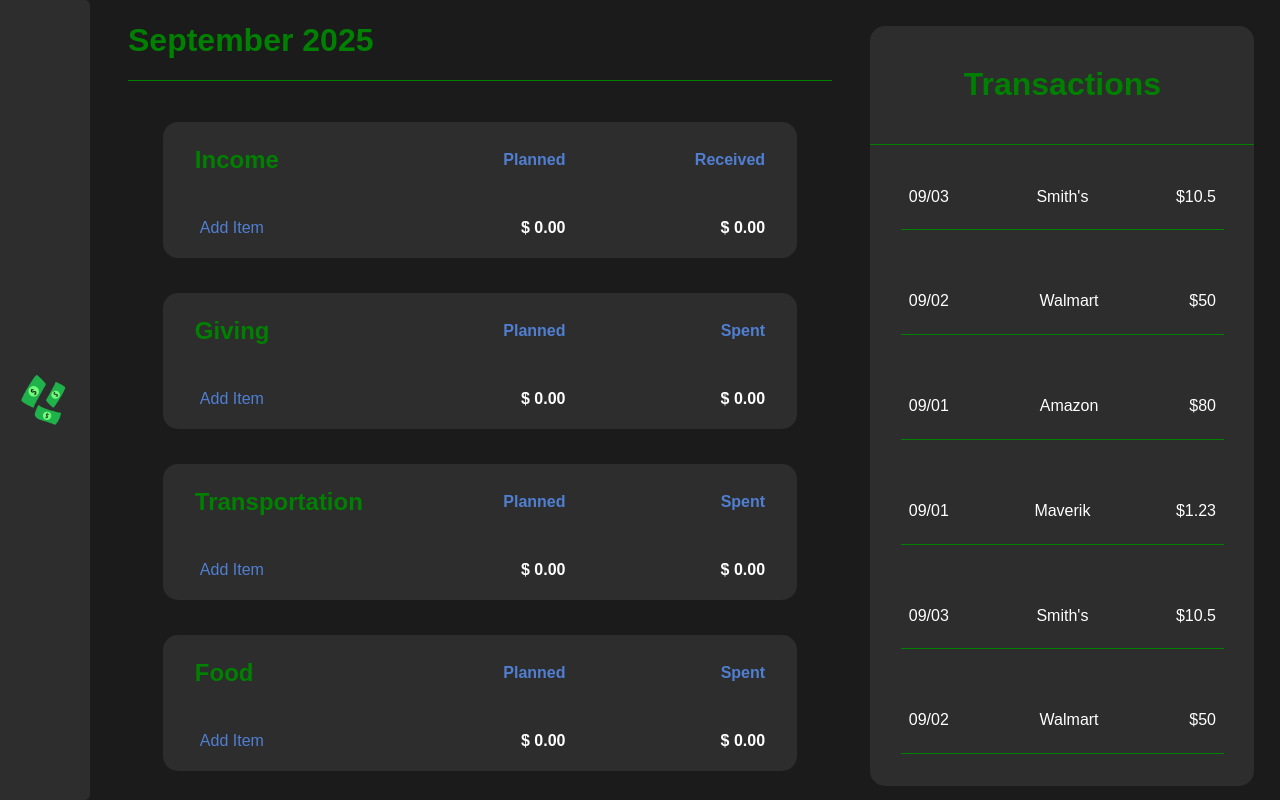
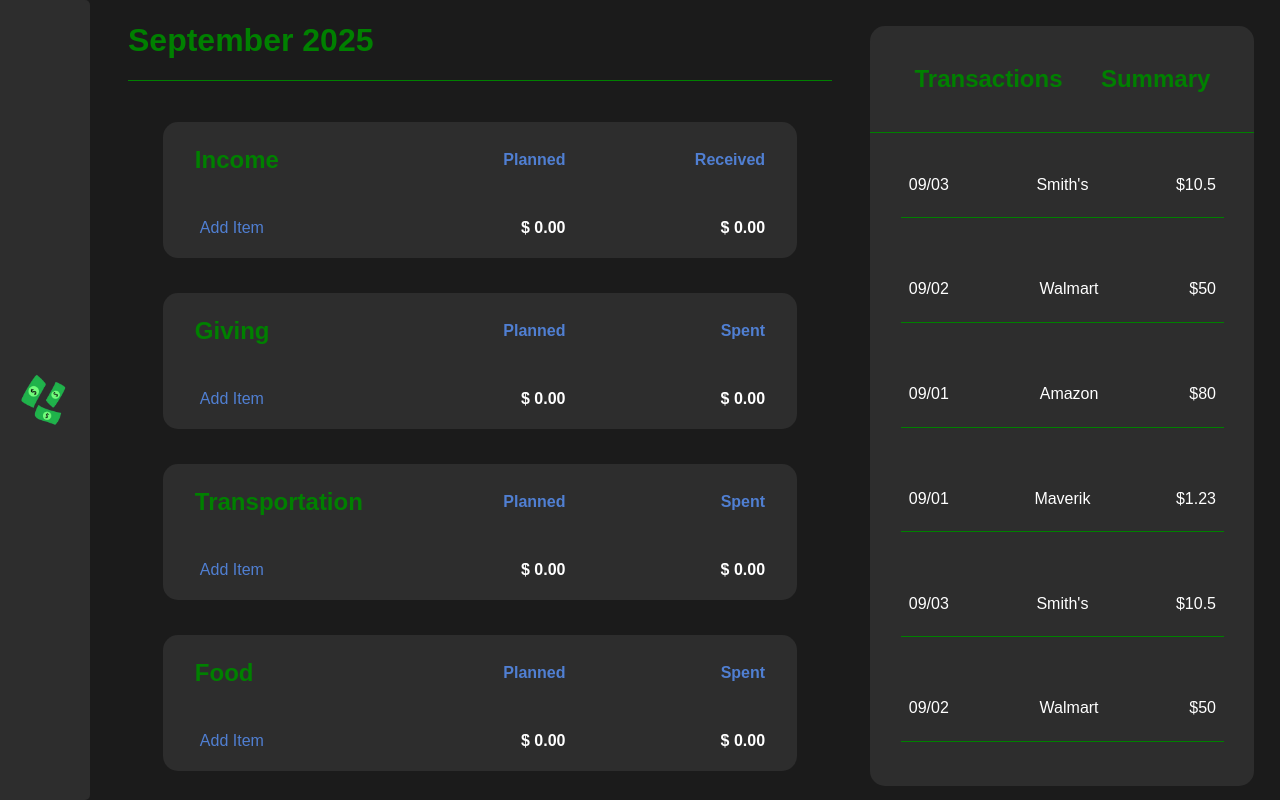
Before and after one commit to ethanmcallister/MacDollarTracker, a React (Vite) app: page / in a window 1280 px wide. Shown: the top 800 px of the page. Built offline with nearby package versions, Linux system fonts and the light colour scheme.

Commit message:
Refactor TransactionSection to SummarySection, add component TransactionList that gives a separate component showing the list of transactions.

```diff
--- a/src/App.jsx
+++ b/src/App.jsx
@@ -1,11 +1,9 @@
 import { useState } from 'react'
-import reactLogo from './assets/react.svg'
-import viteLogo from '/vite.svg'
 
 import './App.css'
 import Menu from './LeftMenu/Menu.jsx'
 import Budget from './BudgetSection/Budget.jsx'
-import TransactionSection from './TransactionSection/TransactionSection.jsx'
+import SummarySection from './SummarySection/SummarySection.jsx'
 
 function App() {
 
@@ -14,7 +12,7 @@ function App() {
     <div id='wrapper'>
       <Menu />
       <Budget />
-      <TransactionSection />
+      <SummarySection />
     </div>
     </>
   )
--- a/src/TransactionSection/TransactionSection.css
+++ b/src/SummarySection/SummarySection.css
@@ -1,4 +1,4 @@
-#transactions-wrapper {
+#summary-wrapper {
     width: 30%;
     height: 0;
     min-height: 95%;
@@ -20,13 +20,21 @@
     align-items: center;
 }
 
-#transactions-title-container {
+#summary-tabs-container {
+    display: flex;
+    justify-content: center;
+    gap: 10%;
+
     width: 100%;
     text-align: center;
     font-weight: bold;
     padding: 5% 0 5%;
     border-bottom: 1px solid green;
     color: green;
+}
+
+.summary-tab {
+    cursor: pointer;
 }
 
 #transactions-list {
--- /dev/null
+++ b/src/SummarySection/SummarySection.jsx
@@ -0,0 +1,20 @@
+import { useState } from "react";
+
+import './SummarySection.css'
+import TransactionList from "./TransactionList.jsx";
+
+export default function SummarySection() {
+
+
+  return (
+    <>
+      <div id="summary-wrapper">
+        <div id="summary-tabs-container">
+          <h2 className="summary-tab">Transactions</h2>
+          <h2 className="summary-tab">Summary</h2>
+        </div>
+        <TransactionList />
+      </div>
+    </>
+  );
+}
--- a/src/TransactionSection/TransactionSection.jsx
+++ b/src/SummarySection/TransactionList.jsx
@@ -1,7 +1,6 @@
 import { useState } from "react";
 
-import './TransactionSection.css'
-import Transaction from "./Transaction.jsx";
+import Transaction from "./Transaction";
 
 const transactions = [
   { id: 0, name: "Smith's", amount: 10.5, date: "09/03" },
@@ -10,7 +9,7 @@ const transactions = [
   { id: 3, name: "Maverik", amount: 1.23, date: "09/01" },
 ];
 
-export default function TransactionSection() {
+export default function TransactionList() {
 
   const transactionItems = transactions.map(trans =>
     <li key={trans.id} className="transaction-item">
@@ -19,18 +18,11 @@ export default function TransactionSection() {
   )
 
   return (
-    <>
-      <div id="transactions-wrapper">
-        <div id="transactions-title-container">
-          <h1>Transactions</h1>
-        </div>
     <ul id="transactions-list">
         {transactionItems}
         {transactionItems}
         {transactionItems}
         {transactionItems}
     </ul>
-      </div>
-    </>
   );
 }
```
Also changed, not shown: doc/todo.md (+4 -5 lines), src/SummarySection/Transaction.css (renamed from src/TransactionSection/Transaction.css), src/SummarySection/Transaction.jsx (renamed from src/TransactionSection/Transaction.jsx). Lines whose indentation alone changed are shown as unchanged.
